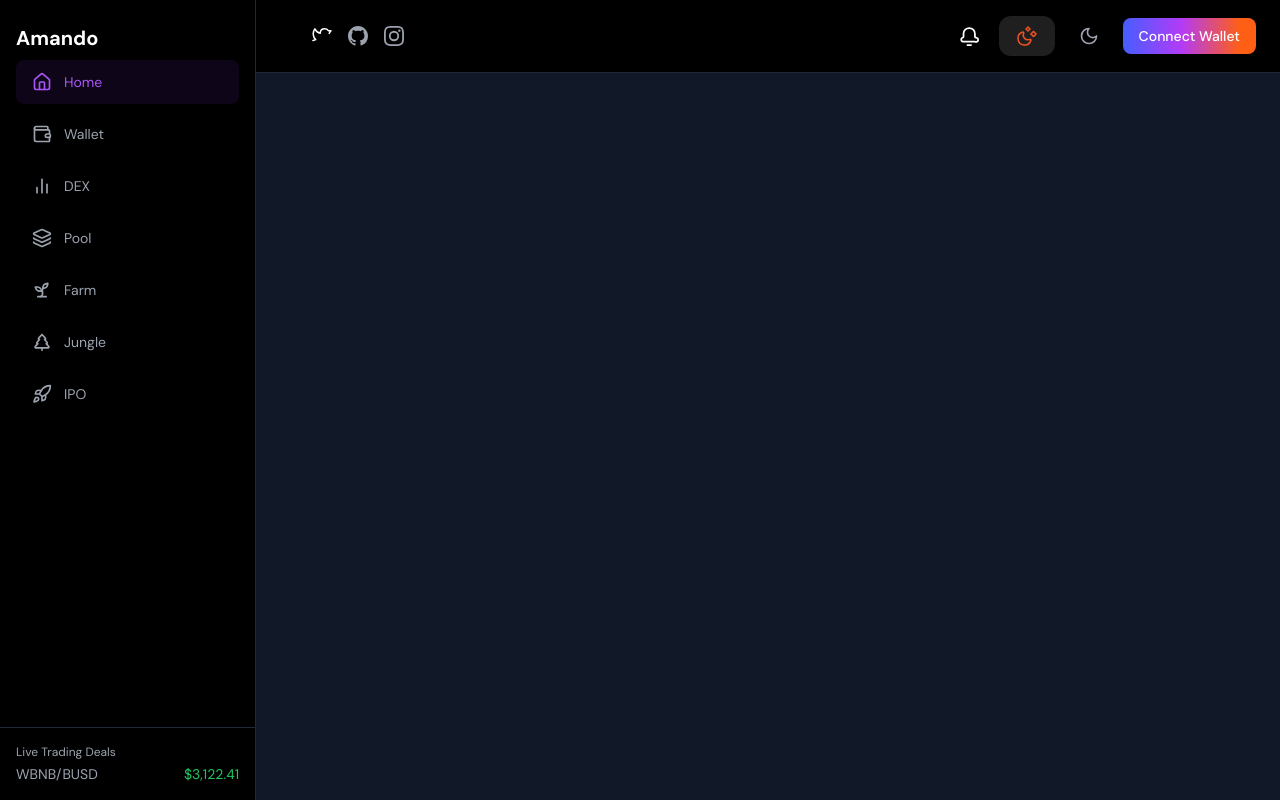
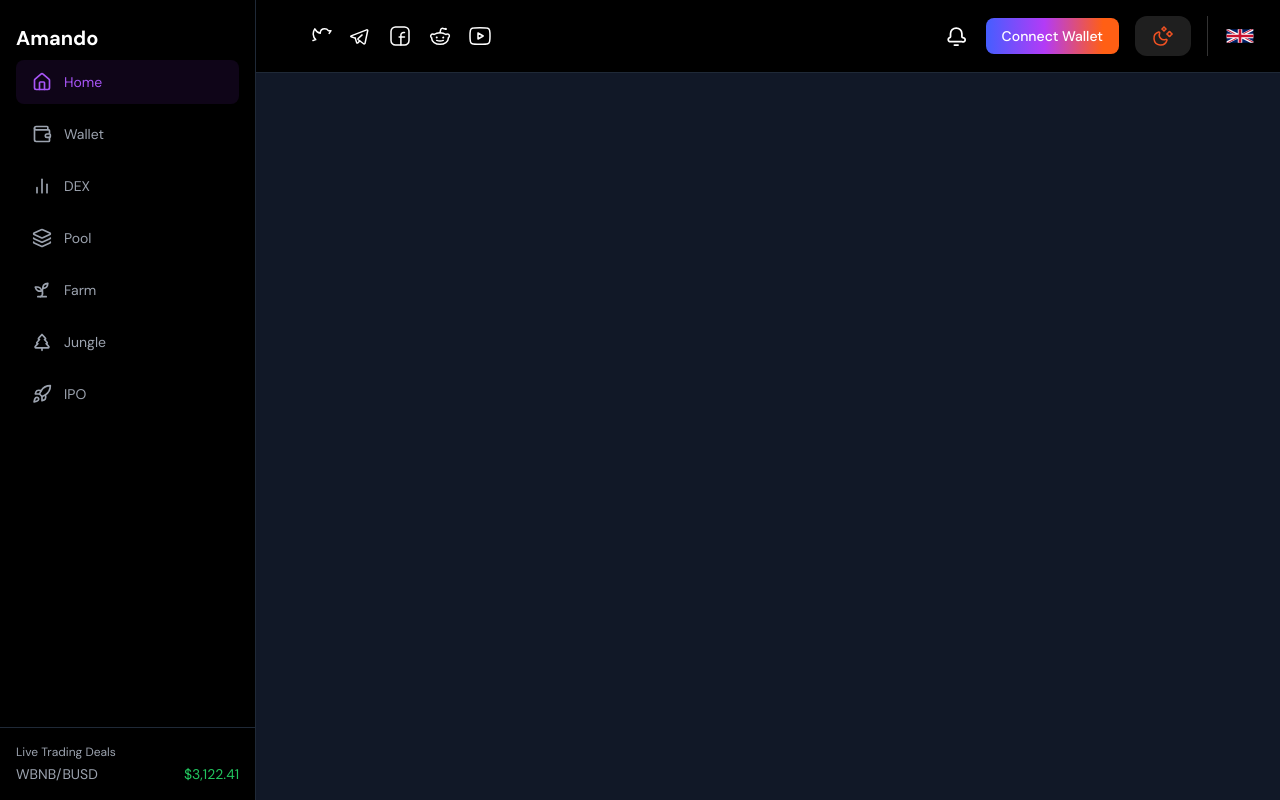
Before and after one commit to enspolat/amando, a React (Vite) app: page / in a window 1280 px wide. Built offline with nearby package versions, Linux system fonts and the light colour scheme.

Commit message:
fix header bug

```diff
--- a/src/components/Header.jsx
+++ b/src/components/Header.jsx
@@ -6,20 +6,44 @@ export default function Header() {
             <div className="flex items-center gap-2">
 
                 <div className="hidden md:flex items-center gap-4 ml-8">
-                    <a href="#" className="text-gray-400 hover:text-white">
+                    <a href="#" className="w-full h-full text-gray-400 hover:text-white">
                         <svg width="20" height="17" viewBox="0 0 20 17" fill="none" xmlns="http://www.w3.org/2000/svg">
                             <path fill-rule="evenodd" clip-rule="evenodd" d="M1 12.55C1.029 12.545 3.7 11.65 3.7 11.65C0.694 8.61101 0.466 4.11001 2.8 0.850006C3.907 2.90901 5.974 4.80901 8.2 5.35001C8.286 2.75001 10.049 0.850006 12.7 0.850006C14.505 0.850006 15.567 1.53801 16.3 2.65001H19L17.2 5.35001" stroke="white" stroke-width="1.5" stroke-linecap="round" stroke-linejoin="round" />
                         </svg>
                     </a>
                     <a href="#" className="text-gray-400 hover:text-white">
-                        <svg className="w-5 h-5" viewBox="0 0 24 24" fill="currentColor">
-                            <path d="M12 0C5.37 0 0 5.37 0 12c0 5.31 3.435 9.795 8.205 11.385.6.105.825-.255.825-.57 0-.285-.015-1.23-.015-2.235-3.015.555-3.795-.735-4.035-1.41-.135-.345-.72-1.41-1.23-1.695-.42-.225-1.02-.78-.015-.795.945-.015 1.62.87 1.845 1.23 1.08 1.815 2.805 1.305 3.495.99.105-.78.42-1.305.765-1.605-2.67-.3-5.46-1.335-5.46-5.925 0-1.305.465-2.385 1.23-3.225-.12-.3-.54-1.53.12-3.18 0 0 1.005-.315 3.3 1.23.96-.27 1.98-.405 3-.405s2.04.135 3 .405c2.295-1.56 3.3-1.23 3.3-1.23.66 1.65.24 2.88.12 3.18.765.84 1.23 1.905 1.23 3.225 0 4.605-2.805 5.625-5.475 5.925.435.375.81 1.095.81 2.22 0 1.605-.015 2.895-.015 3.3 0 .315.225.69.825.57A12.02 12.02 0 0 0 24 12c0-6.63-5.37-12-12-12z" />
+                        <svg width="24" height="24" viewBox="0 0 24 24" fill="none" xmlns="http://www.w3.org/2000/svg">
+                            <path d="M11.795 16.906L9.73001 18.915C9.64811 18.9948 9.54705 19.0521 9.43656 19.0815C9.32608 19.1109 9.20989 19.1113 9.09918 19.0828C8.98847 19.0542 8.88698 18.9977 8.80446 18.9186C8.72194 18.8394 8.66117 18.7404 8.62801 18.631L7.25201 14.101" stroke="white" stroke-width="1.5" stroke-linecap="round" stroke-linejoin="round" />
+                            <path d="M14.104 10.927L10.187 14.462C10.0942 14.5458 10.0212 14.6493 9.97327 14.7649C9.92538 14.8805 9.90382 15.0052 9.91014 15.1302C9.91645 15.2551 9.9505 15.3771 10.0098 15.4872C10.0691 15.5974 10.1522 15.6929 10.253 15.767L15.631 19.74C15.7527 19.83 15.8951 19.888 16.0451 19.9087C16.1951 19.9294 16.3479 19.912 16.4895 19.8583C16.631 19.8045 16.7568 19.7161 16.8552 19.6011C16.9537 19.486 17.0217 19.3481 17.053 19.2L19.694 6.753C19.723 6.61647 19.7146 6.47465 19.6696 6.34252C19.6247 6.21038 19.5449 6.09283 19.4387 6.00229C19.3325 5.91175 19.2038 5.85157 19.0662 5.82811C18.9286 5.80464 18.7872 5.81877 18.657 5.869L3.14201 11.853C3.04172 11.8913 2.95589 11.96 2.89648 12.0494C2.83707 12.1389 2.80703 12.2446 2.81055 12.3519C2.81407 12.4592 2.85098 12.5627 2.91613 12.6481C2.98128 12.7334 3.07142 12.7963 3.17401 12.828L7.25101 14.1" stroke="white" stroke-width="1.5" stroke-linecap="round" stroke-linejoin="round" />
+                        </svg>
+
+                    </a>
+                    <a href="#" className="text-gray-400 hover:text-white">
+                        <svg width="24" height="24" viewBox="0 0 24 24" fill="none" xmlns="http://www.w3.org/2000/svg">
+                            <path fill-rule="evenodd" clip-rule="evenodd" d="M7.5 3H16.504C17.0944 3 17.6791 3.11629 18.2245 3.34224C18.77 3.56818 19.2657 3.89936 19.6832 4.31685C20.1006 4.73434 20.4318 5.22998 20.6578 5.77546C20.8837 6.32094 21 6.90558 21 7.496V16.505C20.9997 17.6972 20.5259 18.8406 19.6828 19.6835C18.8397 20.5265 17.6962 21 16.504 21H7.496C6.30359 21 5.16001 20.5263 4.31685 19.6832C3.47368 18.84 3 17.6964 3 16.504V7.5C3 6.30653 3.47411 5.16193 4.31802 4.31802C5.16193 3.47411 6.30653 3 7.5 3V3Z" stroke="white" stroke-width="1.5" stroke-linecap="round" stroke-linejoin="round" />
+                            <path d="M11.1 12.9H16.5" stroke="white" stroke-width="1.5" stroke-linecap="round" stroke-linejoin="round" />
+                            <path d="M16.5 8.40002H15.555C14.8508 8.40002 14.1755 8.67975 13.6776 9.17766C13.1797 9.67557 12.9 10.3509 12.9 11.055V21" stroke="white" stroke-width="1.5" stroke-linecap="round" stroke-linejoin="round" />
+                        </svg>
+
+                    </a>
+                    <a href="#" className="text-gray-400 hover:text-white">
+                        <svg width="24" height="24" viewBox="0 0 24 24" fill="none" xmlns="http://www.w3.org/2000/svg">
+                            <path d="M15.22 13.234C15.1706 13.2342 15.1224 13.249 15.0814 13.2766C15.0404 13.3042 15.0085 13.3433 14.9898 13.389C14.971 13.4347 14.9662 13.4849 14.9759 13.5334C14.9857 13.5818 15.0096 13.6263 15.0446 13.6611C15.0796 13.696 15.1241 13.7197 15.1726 13.7293C15.2211 13.7388 15.2713 13.7338 15.3169 13.7149C15.3625 13.6959 15.4015 13.6639 15.4289 13.6228C15.4564 13.5817 15.471 13.5334 15.471 13.484C15.471 13.4511 15.4645 13.4185 15.4519 13.3881C15.4393 13.3577 15.4208 13.3301 15.3974 13.3069C15.3741 13.2836 15.3464 13.2652 15.316 13.2527C15.2855 13.2402 15.2529 13.2339 15.22 13.234" stroke="white" stroke-width="1.5" stroke-linecap="round" stroke-linejoin="round" />
+                            <path d="M8.73698 13.15C8.68757 13.1502 8.63934 13.165 8.59836 13.1926C8.55738 13.2202 8.52549 13.2593 8.50672 13.305C8.48795 13.3507 8.48314 13.4009 8.4929 13.4494C8.50266 13.4978 8.52655 13.5423 8.56155 13.5771C8.59656 13.612 8.6411 13.6357 8.68957 13.6453C8.73804 13.6548 8.78825 13.6498 8.83388 13.6309C8.8795 13.6119 8.91849 13.5799 8.94591 13.5388C8.97334 13.4977 8.98798 13.4494 8.98798 13.4C8.98798 13.3671 8.98148 13.3345 8.96885 13.3041C8.95622 13.2737 8.93772 13.2461 8.9144 13.2229C8.89108 13.1996 8.8634 13.1812 8.83295 13.1687C8.80251 13.1562 8.76989 13.1499 8.73698 13.15" stroke="white" stroke-width="1.5" stroke-linecap="round" stroke-linejoin="round" />
+                            <path d="M18.054 5.251C18.0887 5.216 18.1162 5.17451 18.1349 5.12888C18.1536 5.08325 18.1631 5.03439 18.1629 4.98509C18.1628 4.93578 18.1529 4.88699 18.1338 4.84151C18.1148 4.79602 18.087 4.75473 18.052 4.72C18.017 4.68526 17.9755 4.65776 17.9298 4.63907C17.8842 4.62037 17.8354 4.61084 17.786 4.61103C17.7367 4.61121 17.688 4.62111 17.6425 4.64015C17.597 4.65919 17.5557 4.687 17.521 4.722C17.4508 4.79268 17.4116 4.88833 17.412 4.98791C17.4124 5.0875 17.4523 5.18285 17.523 5.253C17.5936 5.32315 17.6893 5.36235 17.7889 5.36197C17.8885 5.3616 17.9838 5.32168 18.054 5.251" stroke="white" stroke-width="1.5" stroke-linecap="round" stroke-linejoin="round" />
+                            <path d="M15.284 16.409C14.231 16.7883 13.1193 16.9789 12 16.972C10.78 16.972 9.68 16.762 8.716 16.409" stroke="white" stroke-width="1.5" stroke-linecap="round" stroke-linejoin="round" />
+                            <path d="M3.76599 13.814C3.59324 13.7299 3.43303 13.6222 3.28999 13.494C2.90929 13.1221 2.68878 12.6162 2.67536 12.0842C2.66195 11.5521 2.8567 11.0358 3.21816 10.6452C3.57963 10.2545 4.07927 10.0204 4.61077 9.99249C5.14227 9.96463 5.66366 10.1453 6.06399 10.496C7.56299 9.42201 9.65499 8.74001 12 8.74001C14.345 8.74001 16.437 9.42201 17.936 10.495C18.3335 10.1272 18.861 9.93229 19.4022 9.9533C19.9434 9.9743 20.4541 10.2094 20.822 10.607C21.1898 11.0046 21.3847 11.532 21.3637 12.0732C21.3427 12.6144 21.1075 13.1252 20.71 13.493C20.57 13.625 20.405 13.726 20.234 13.813C20.274 14.039 20.301 14.267 20.301 14.498C20.301 17.59 16.641 20.257 12 20.257C7.35899 20.257 3.69899 17.59 3.69899 14.498C3.69899 14.267 3.72599 14.039 3.76599 13.814V13.814Z" stroke="white" stroke-width="1.5" stroke-linecap="round" stroke-linejoin="round" />
+                            <path d="M12 8.74L12.629 5.935C12.7434 5.4251 13.0529 4.98024 13.4911 4.69561C13.9294 4.41097 14.4616 4.30918 14.974 4.412L17.429 4.904" stroke="white" stroke-width="1.5" stroke-linecap="round" stroke-linejoin="round" />
                         </svg>
                     </a>
+
                     <a href="#" className="text-gray-400 hover:text-white">
-                        <svg className="w-5 h-5" viewBox="0 0 24 24" fill="currentColor">
-                            <path d="M12 2.163c3.204 0 3.584.012 4.85.07 3.252.148 4.771 1.691 4.919 4.919.058 1.265.069 1.645.069 4.849 0 3.205-.012 3.584-.069 4.849-.149 3.225-1.664 4.771-4.919 4.919-1.266.058-1.644.07-4.85.07-3.204 0-3.584-.012-4.849-.07-3.26-.149-4.771-1.699-4.919-4.92-.058-1.265-.07-1.644-.07-4.849 0-3.204.013-3.583.07-4.849.149-3.227 1.664-4.771 4.919-4.919 1.266-.057 1.645-.069 4.849-.069zM12 0C8.741 0 8.333.014 7.053.072 2.695.272.273 2.69.073 7.052.014 8.333 0 8.741 0 12c0 3.259.014 3.668.072 4.948.2 4.358 2.618 6.78 6.98 6.98C8.333 23.986 8.741 24 12 24c3.259 0 3.668-.014 4.948-.072 4.354-.2 6.782-2.618 6.979-6.98.059-1.28.073-1.689.073-4.948 0-3.259-.014-3.667-.072-4.947-.196-4.354-2.617-6.78-6.979-6.98C15.668.014 15.259 0 12 0zm0 5.838a6.162 6.162 0 1 0 0 12.324 6.162 6.162 0 0 0 0-12.324zM12 16a4 4 0 1 1 0-8 4 4 0 0 1 0 8zm6.406-11.845a1.44 1.44 0 1 0 0 2.881 1.44 1.44 0 0 0 0-2.881z" />
+                        <svg width="24" height="24" viewBox="0 0 24 24" fill="none" xmlns="http://www.w3.org/2000/svg">
+                            <path d="M21.583 6.37299C21.354 5.36899 20.676 4.57699 19.814 4.30499C18.255 3.81799 12 3.81799 12 3.81799C12 3.81799 5.748 3.81799 4.186 4.30499C3.327 4.57299 2.649 5.36499 2.417 6.37299C2 8.19499 2 12 2 12C2 12 2 15.805 2.417 17.627C2.646 18.631 3.324 19.423 4.186 19.695C5.748 20.182 12 20.182 12 20.182C12 20.182 18.255 20.182 19.814 19.695C20.673 19.427 21.351 18.635 21.583 17.627C22 15.805 22 12 22 12C22 12 22 8.19499 21.583 6.37299Z" stroke="white" stroke-width="1.5" stroke-linecap="round" stroke-linejoin="round" />
+                            <path d="M10.002 15L15.198 12L10.002 9V15Z" stroke="white" stroke-width="1.5" stroke-linecap="round" stroke-linejoin="round" />
                         </svg>
+
+
                     </a>
                 </div>
             </div>
@@ -31,6 +55,11 @@ export default function Header() {
                         <path d="M22.7577 13.4379V13.3962C22.7577 11.6698 22.0719 10.0141 20.8511 8.79327C19.6303 7.57249 17.9745 6.88666 16.2481 6.88666C14.5216 6.88666 12.8659 7.57249 11.6451 8.79327C10.4243 10.0141 9.73851 11.6698 9.73851 13.3962V16.6562C9.73841 16.8627 9.68088 17.0651 9.57236 17.2408C9.46384 17.4164 9.3086 17.5584 9.124 17.6509L8.46914 17.9777C7.98228 18.2206 7.59177 18.6208 7.36094 19.1135C7.13011 19.6062 7.0725 20.1624 7.19746 20.6919C7.32242 21.2215 7.62262 21.6933 8.04936 22.0308C8.4761 22.3683 9.00435 22.5517 9.54843 22.5513H22.9478C23.2735 22.7143 23.6318 22.8015 23.996 22.8063C24.3602 22.8111 24.7207 22.7335 25.0506 22.5792C25.3805 22.4248 25.6712 22.1979 25.9009 21.9153C26.1307 21.6327 26.2935 21.3017 26.3771 20.9473C26.4608 20.5928 26.4632 20.224 26.3841 19.8685C26.305 19.513 26.1464 19.18 25.9204 18.8945C25.6943 18.6089 25.4065 18.3782 25.0786 18.2197C24.7508 18.0612 24.3913 17.9789 24.0271 17.979L23.3722 17.6522C23.1876 17.5594 23.0324 17.4171 22.9239 17.2413C22.8154 17.0654 22.7578 16.8629 22.7577 16.6562V13.4379V13.4379Z" stroke="white" stroke-width="2" stroke-linecap="round" stroke-linejoin="round" />
                     </svg>
                 </button>
+
+                <button className="px-4 py-2 text-sm font-medium text-white bg-custom-gradient rounded-lg hover:bg-purple-700">
+                    Connect Wallet
+                </button>
+
                 <button className="text-gray-400 hover:text-white ">
                     <svg width="56" height="40" viewBox="0 0 56 40" fill="none" xmlns="http://www.w3.org/2000/svg">
                         <rect width="56" height="40" rx="12" fill="#1F1F1F" />
@@ -41,11 +70,17 @@ export default function Header() {
                 </button>
 
 
-                <button className="p-2 text-gray-400 hover:text-white">
-                    <Moon className="w-5 h-5" />
-                </button>
-                <button className="px-4 py-2 text-sm font-medium text-white bg-custom-gradient rounded-lg hover:bg-purple-700">
-                    Connect Wallet
+                <div class="h-[40px] bg-[#333333] w-px "></div>
+
+
+                <button>
+                    <svg width="32" height="32" viewBox="0 0 32 32" fill="none" xmlns="http://www.w3.org/2000/svg">
+                        <path d="M2.66663 9.33333H29.3333V22.6667H2.66663V9.33333Z" fill="#012169" />
+                        <path d="M2.66663 9.33333V10.8229L26.3515 22.6667H29.3333V21.1771L5.6484 9.33333H2.66663ZM29.3333 9.33333V10.8229L5.6484 22.6667H2.66663V21.1771L26.3515 9.33333H29.3333Z" fill="white" />
+                        <path d="M13.7786 9.33333V22.6667H18.2213V9.33333H13.7786ZM2.66663 13.7786V18.2213H29.3333V13.7786H2.66663Z" fill="white" />
+                        <path d="M2.66663 14.6667V17.3333H29.3333V14.6667H2.66663ZM14.6666 9.33333V22.6667H17.3333V9.33333H14.6666ZM2.66663 22.6667L11.5546 18.2213H13.5442L4.65361 22.6667H2.66663ZM2.66663 9.33333L11.5546 13.7786H9.56767L2.66663 10.3281V9.33333ZM18.4583 13.7786L27.3463 9.33333H29.3333L20.4453 13.7786H18.4583ZM29.3333 22.6667L20.4453 18.2213H22.4323L29.3333 21.6719V22.6667Z" fill="#C8102E" />
+                    </svg>
+
                 </button>
             </div>
         </header>
```
